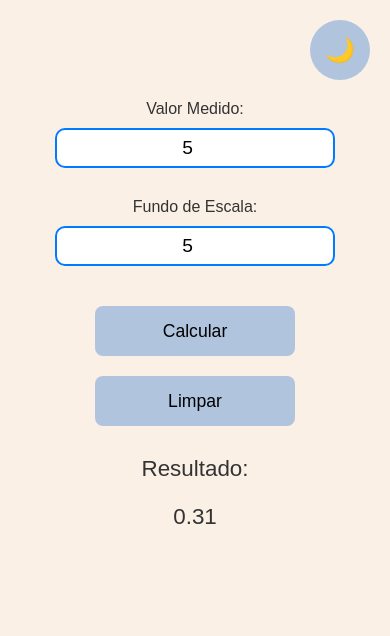
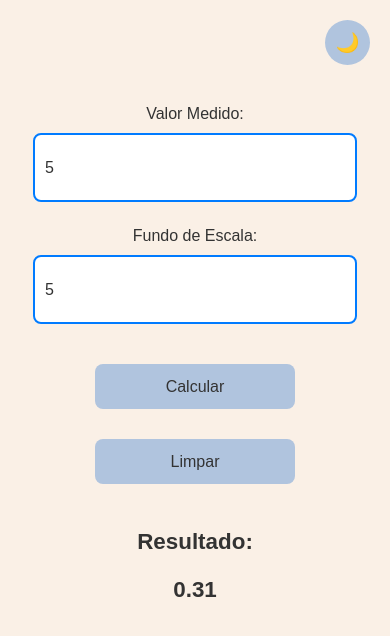
Before and after one commit to Dannsix/Calculadora4a20, a plain HTML site: page index.html in a window 390 px wide. Both pictures are taken after typing "5", "5" into the empty fields and a click on the button "Calcular". Drawn offline with Linux system fonts and the light colour scheme.

Commit message:
Add files via upload

```diff
--- a/index.html
+++ b/index.html
@@ -2,70 +2,102 @@
 <html lang="pt-BR">
 <head>
     <meta charset="UTF-8">
-    <title>Calculadora MA</title>
+    <meta name="viewport" content="width=device-width, initial-scale=1.0">
+    <title>Calculadora MA Inteligente</title>
     <style>
-        /* Estilos Gerais */
+        /* Estilos Base */
+        :root {
+            --bg-color: #FAF0E6;
+            --text-color: #333;
+            --input-bg: #FFFFFF;
+            --button-bg: #B0C4DE;
+            --border-color: #007bff;
+        }
+
         body {
             font-family: Arial, sans-serif;
             text-align: center;
             margin: 0;
             padding: 20px;
-            background-color: #FAF0E6;
-            color: #333;
-            transition: background-color 0.3s, color 0.3s;
+            background-color: var(--bg-color);
+            color: var(--text-color);
+            transition: all 0.3s ease;
         }
 
         .container {
             max-width: 600px;
             margin: 0 auto;
             position: relative;
-            padding-top: 60px;
+            padding-top: 70px;
         }
 
         /* Grupo de Inputs */
         .input-group {
-            margin: 20px 0;
-            position: relative;
+            margin: 25px 0;
         }
 
-        /* Estilos do Toggle Button */
+        /* Botão de Tema */
         #toggle-mode {
             position: fixed;
             top: 20px;
             right: 20px;
-            width: 60px;
-            height: 60px;
-            font-size: 1.5em;
+            width: 50px;
+            height: 50px;
+            font-size: 1.3em;
             border-radius: 50%;
             border: none;
             cursor: pointer;
-            background-color: #B0C4DE;
-            z-index: 1;
+            background-color: var(--button-bg);
+            z-index: 1000;
+            display: flex;
+            align-items: center;
+            justify-content: center;
         }
 
-        /* Inputs */
+        /* Campos de Entrada */
         input[type="number"] {
-            text-align: center;
-            width: 80%;
-            height: 40px;
-            font-size: 1.2em;
-            margin: 10px 0;
-            padding: 15px;
-            border: 2px solid #007bff;
-            border-radius: 10px;
-            box-sizing: border-box;
+            width: 100%;
+            max-width: 300px;
+            height: 45px;
+            font-size: 1.1em;
+            margin: 10px auto;
+            padding: 10px;
+            border: 2px solid var(--border-color);
+            border-radius: 8px;
+            background-color: var(--input-bg);
+            color: var(--text-color);
+            display: block;
         }
 
         /* Botões Principais */
-        button:not(#toggle-mode) {
-            width: 200px;
+        .button-group button {
+            width: 100%;
+            max-width: 200px;
             height: 50px;
-            font-size: 1.1em;
-            margin: 10px;
+            font-size: 1em;
+            margin: 15px auto;
             border: none;
             border-radius: 8px;
             cursor: pointer;
-            background-color: #B0C4DE;
+            background-color: var(--button-bg);
+            color: var(--text-color);
+            transition: transform 0.2s;
+        }
+
+        /* Resultado */
+        .resultado {
+            margin: 30px 0;
+            font-size: 1.4em;
+            font-weight: bold;
+        }
+
+        /* Modo Escuro */
+        .dark-mode {
+            --bg-color: #222;
+            --text-color: #fff;
+            --input-bg: #333;
+            --button-bg: #555;
+            --border-color: #666;
         }
 
         /* Layout Responsivo */
@@ -75,32 +107,36 @@
             }
 
             input[type="number"] {
-                width: 60%;
-                font-size: 1.4em;
+                max-width: 400px;
+                font-size: 1.2em;
             }
 
-            button:not(#toggle-mode) {
-                width: 250px;
-                font-size: 1.2em;
+            .button-group button {
+                max-width: 250px;
+                font-size: 1.1em;
             }
         }
 
-        /* Modo Escuro */
-        .dark-mode {
-            background-color: #222;
-            color: #fff;
-        }
+        @media (max-width: 480px) {
+            .container {
+                padding-top: 60px;
+            }
 
-        .dark-mode input[type="number"] {
-            background-color: #333;
-            color: #fff;
-            border-color: #555;
-        }
+            #toggle-mode {
+                width: 45px;
+                height: 45px;
+                font-size: 1.2em;
+            }
 
-        /* Resultado */
-        .resultado {
-            margin-top: 20px;
-            font-size: 1.4em;
+            input[type="number"] {
+                width: 90%;
+                font-size: 1em;
+            }
+
+            .button-group button {
+                width: 90%;
+                height: 45px;
+            }
         }
     </style>
 </head>
@@ -109,13 +145,13 @@
         <button id="toggle-mode">🌙</button>
 
         <div class="input-group">
-            <label for="valorMedido">Valor Medido:</label><br>
-            <input type="number" id="valorMedido">
+            <label for="valorMedido">Valor Medido:</label>
+            <input type="number" id="valorMedido" placeholder="Digite o valor medido">
         </div>
 
         <div class="input-group">
-            <label for="fundoEscala">Fundo de Escala:</label><br>
-            <input type="number" id="fundoEscala">
+            <label for="fundoEscala">Fundo de Escala:</label>
+            <input type="number" id="fundoEscala" placeholder="Digite o fundo de escala">
         </div>
 
         <div class="button-group">
@@ -124,20 +160,27 @@
         </div>
 
         <div class="resultado">
-            <label>Resultado:</label>
+            <span>Resultado:</span>
             <p id="resultado">0</p>
         </div>
     </div>
 
     <script>
-        // Funções do Tema
+        // Controle de Tema
         const toggleButton = document.getElementById('toggle-mode');
         const body = document.body;
 
         toggleButton.addEventListener('click', () => {
             body.classList.toggle('dark-mode');
             toggleButton.textContent = body.classList.contains('dark-mode') ? '☀️' : '🌙';
+            localStorage.setItem('darkMode', body.classList.contains('dark-mode'));
         });
+
+        // Verificar preferência salva
+        if (localStorage.getItem('darkMode') === 'true') {
+            body.classList.add('dark-mode');
+            toggleButton.textContent = '☀️';
+        }
 
         // Funções da Calculadora
         function calcular() {
@@ -145,11 +188,11 @@
             const fundoEscala = document.getElementById('fundoEscala').value;
 
             if (!valorMedido || !fundoEscala) {
-                alert('Preencha ambos os campos!');
+                showAlert('Por favor, preencha ambos os campos!');
                 return;
             }
 
-            const resultado = (parseFloat(valorMedido) - 4) * parseFloat(fundoEscala) / 16;
+            const resultado = ((parseFloat(valorMedido) - 4) * parseFloat(fundoEscala)) / 16;
             document.getElementById('resultado').textContent = resultado.toFixed(2);
         }
 
@@ -158,6 +201,49 @@
             document.getElementById('fundoEscala').value = '';
             document.getElementById('resultado').textContent = '0';
         }
+
+        // Sistema de Alertas
+        function showAlert(message) {
+            const alertElement = document.createElement('div');
+            alertElement.style.position = 'fixed';
+            alertElement.style.bottom = '20px';
+            alertElement.style.left = '50%';
+            alertElement.style.transform = 'translateX(-50%)';
+            alertElement.style.padding = '15px 25px';
+            alertElement.style.background = body.classList.contains('dark-mode') ? '#444' : '#fff';
+            alertElement.style.color = body.classList.contains('dark-mode') ? '#fff' : '#333';
+            alertElement.style.borderRadius = '8px';
+            alertElement.style.boxShadow = '0 2px 10px rgba(0,0,0,0.2)';
+            alertElement.style.zIndex = '1000';
+            alertElement.textContent = message;
+
+            document.body.appendChild(alertElement);
+            setTimeout(() => alertElement.remove(), 3000);
+        }
+
+        // Detecção de Dispositivo Inteligente
+        function handleDeviceAdaptation() {
+            const isMobile = /Mobi|Android/i.test(navigator.userAgent);
+            const inputs = document.querySelectorAll('input[type="number"]');
+
+            inputs.forEach(input => {
+                input.addEventListener('focus', () => {
+                    if (isMobile && window.innerWidth < 768) {
+                        window.scrollTo(0, input.offsetTop - 100);
+                    }
+                });
+            });
+        }
+
+        // Inicialização
+        window.addEventListener('DOMContentLoaded', () => {
+            handleDeviceAdaptation();
+        });
+
+        // Redimensionamento da Janela
+        window.addEventListener('resize', () => {
+            handleDeviceAdaptation();
+        });
     </script>
 </body>
 </html>
```
